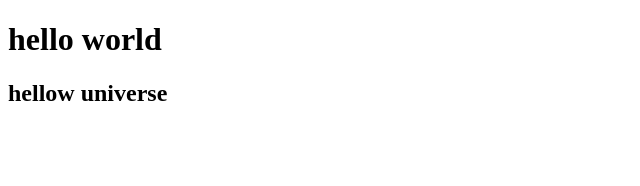
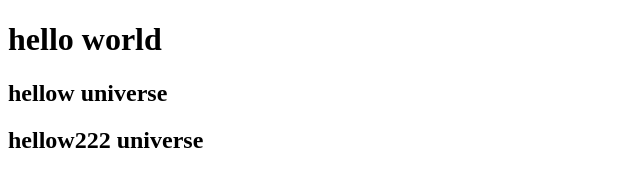
Before and after one commit to Ryangendel/class23, a plain HTML site: page index.html in a window 1280 px wide. Shown: the whole page, without its empty margins (0-640 px from the left). Drawn offline with Linux system fonts and the light colour scheme.

Commit message:
second commit

```diff
--- a/index.html
+++ b/index.html
@@ -8,5 +8,6 @@
 <body>
     <h1>hello world</h1>
     <h2>hellow universe</h2>
+    <h2>hellow222 universe</h2>
 </body>
 </html>
```
